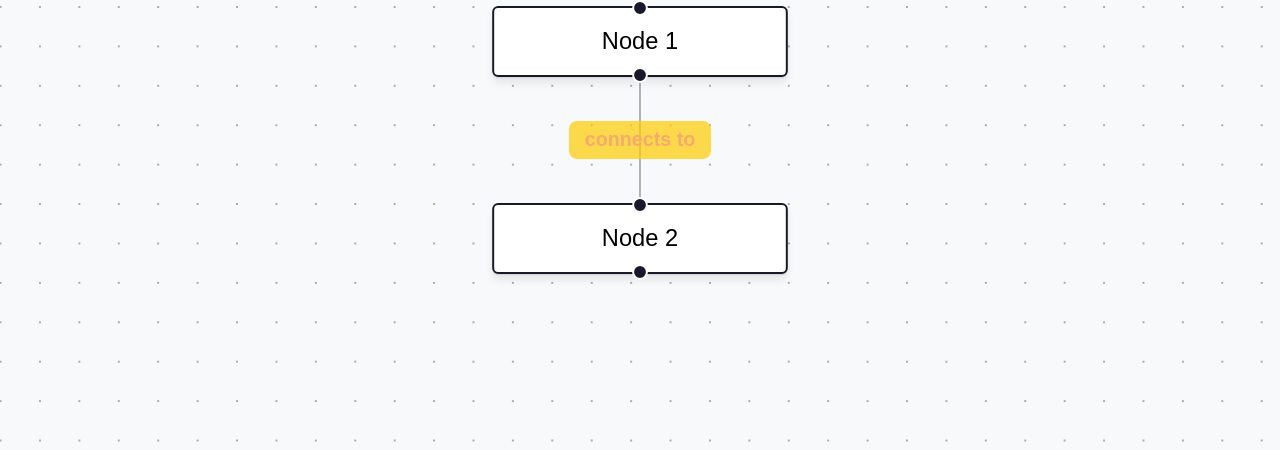
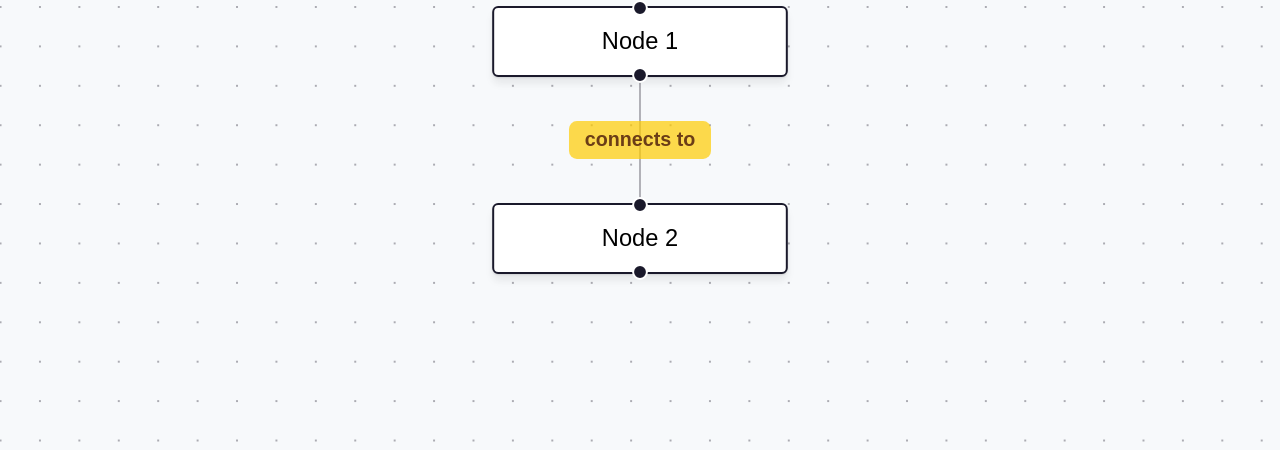
Before and after one commit to fb301/reactflow-neo4j, a React (Vite) app: page / in a window 1280 px wide. Shown: the part 260-710 px from the top of the page. Built offline with nearby package versions, Linux system fonts and the light colour scheme.

Commit message:
fixed styling

```diff
--- a/src/App.tsx
+++ b/src/App.tsx
@@ -14,6 +14,10 @@ import {
 import "@xyflow/react/dist/style.css";
 
 const getNodeId = () => crypto.randomUUID();
+const labelStyle = { fill: "#6b3d17ff", fontWeight: 700 };
+const labelBgPadding = [8, 4] as [number, number];
+const labelBgBorderRadius = 4;
+const labelBgStyle = { fill: "#ffcc00", fillOpacity: 0.7 };
 
 const initialNodes = [
   {
@@ -30,10 +34,10 @@ const initialEdges = [
     source: "1",
     target: "2",
     label: "connects to",
-    labelStyle: { fill: "#f6ab6c", fontWeight: 700 },
-    labelBgPadding: [8, 4] as [number, number],
-    labelBgBorderRadius: 4,
-    labelBgStyle: { fill: "#ffcc00", fillOpacity: 0.7 },
+    labelStyle,
+    labelBgPadding,
+    labelBgBorderRadius,
+    labelBgStyle,
   },
 ];
 
@@ -46,7 +50,6 @@ const SaveRestore = () => {
 
   const onConnect = useCallback(
     (params) => {
-      // Prompt user for edge label when connecting nodes
       const label = prompt(
         "Enter a label for this connection:",
         "connected to"
@@ -56,10 +59,10 @@ const SaveRestore = () => {
         ...params,
         id: `edge-${params.source}-${params.target}`,
         label: label || "connected to",
-        labelStyle: { fill: "#f6ab6c", fontWeight: 700 },
-        labelBgPadding: [8, 4] as [number, number],
-        labelBgBorderRadius: 4,
-        labelBgStyle: { fill: "#ffcc00", fillOpacity: 0.7 },
+        labelStyle,
+        labelBgPadding,
+        labelBgBorderRadius,
+        labelBgStyle,
       };
 
       setEdges((eds) => addEdge(newEdge, eds));
@@ -128,13 +131,10 @@ const SaveRestore = () => {
               ? {
                   ...e,
                   label: newLabel,
-                  labelStyle: { fill: "#f6ab6c", fontWeight: 700 },
-                  labelBgPadding: [8, 4] as [number, number],
-                  labelBgBorderRadius: 4,
-                  labelBgStyle: {
-                    fill: "#ffcc00",
-                    fillOpacity: 0.7,
-                  },
+                  labelStyle,
+                  labelBgPadding,
+                  labelBgBorderRadius,
+                  labelBgStyle,
                 }
               : e
           )
```
